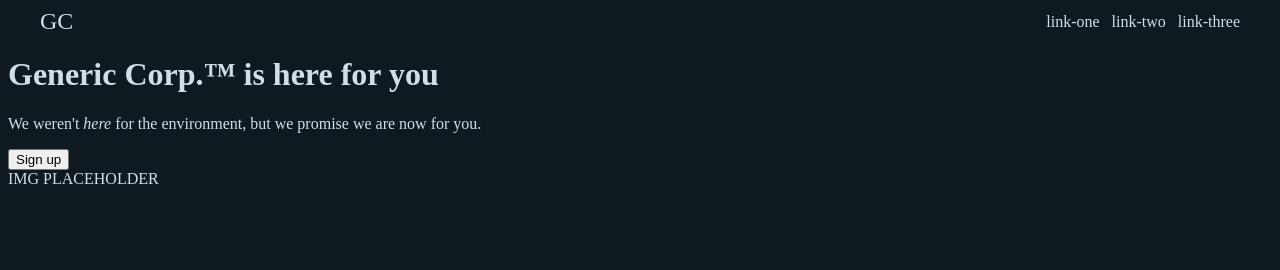
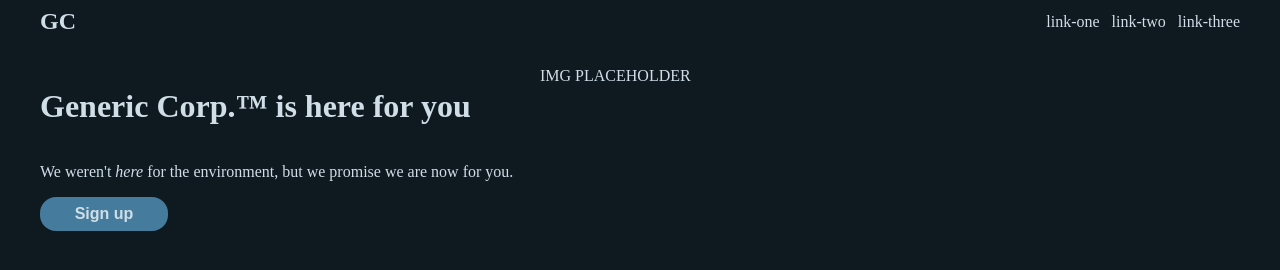
Before and after one commit to 3DMicks/Generic-Landing-Page, a plain HTML site: page index.html in a window 1280 px wide. Drawn offline with Linux system fonts and the light colour scheme.

Commit message:
Add initial intro css

```diff
--- a/style/style.css
+++ b/style/style.css
@@ -16,6 +16,16 @@ a {
 
 }
 
+.btn {
+    background-color: #457B9D;
+    color: #CFDEE7;
+    border: none;
+    border-radius: 16px;
+    padding: 8px;
+    font-size: 16px;
+    font-weight: 600;
+}
+
 /* Display */
 
 body {
@@ -32,6 +42,7 @@ body {
 
 .head-logo {
     font-size: 24px;
+    font-weight: bold;
     margin-right: auto;
 }
 
@@ -40,3 +51,24 @@ body {
     margin-left: auto;
     gap: 12px;
 }
+
+.intro {
+    display: flex;
+    justify-content: flex-start;
+    align-self: center;
+    margin-top: 32px;
+    width: 1200px;
+}
+
+.intro-left {
+    display: flex;
+    flex-direction: column;
+    align-items: flex-start;
+    flex-wrap: wrap;
+    width: 500px;
+
+}
+
+.intro-left .btn {
+    width: 128px;
+}
```
